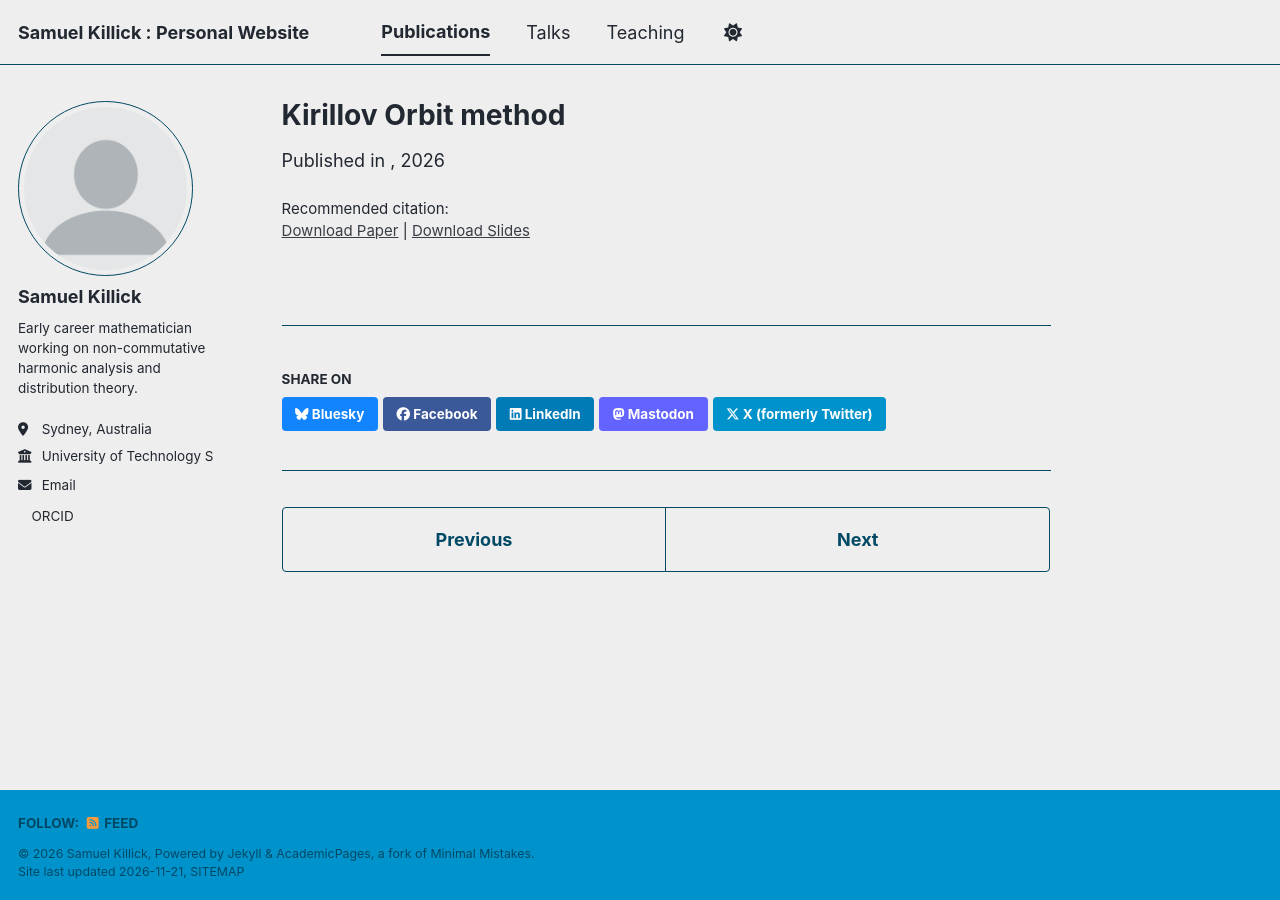
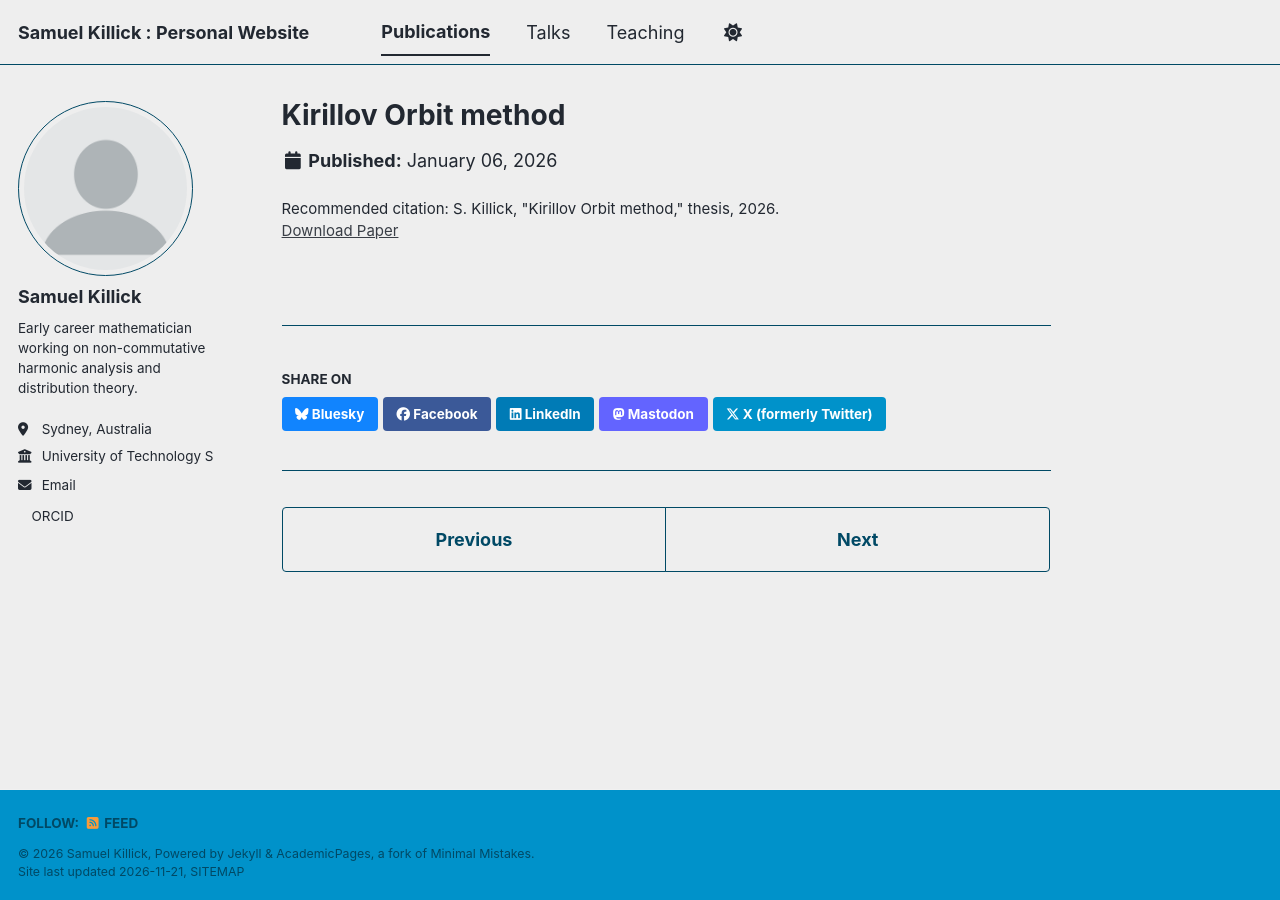
Before and after one commit to skillick/skillick.github.io, a Jekyll site: the page built from _publications/2026-01-06-kirillov-orbit-method.md, in a window 1280 px wide. Built offline with Jekyll 4.4.1, drawn with Linux system fonts in a browser that asks for light colours; a style sheet for code colours, icons or effects is not loaded.

Commit message:
Fix thesis entry showing empty venue and broken slides link
Remove blank venue/slides fields, add a citation so the PDF link shows,
and only print "Published in" on the list page when a venue is set.

Co-Authored-By: Claude Opus 5.5 <noreply@anthropic.com>
Claude-Session: https://claude.ai/code/session_01X3ugnvL4Wo9vrcgY7tYEJJ

```diff
--- a/_includes/archive-single.html
+++ b/_includes/archive-single.html
@@ -41,7 +41,7 @@
         {% if post.collection == 'teaching' %}
           <p> {{ post.type }}, <i>{{ post.venue }}</i>, {{ post.date | default: "1900-01-01" | date: "%Y" }} </p>
         {% elsif post.collection == 'publications' %}
-          <p>Published in <i>{{ post.venue }}</i>, {{ post.date | default: "1900-01-01" | date: "%Y" }} </p>
+          {% if post.venue and post.venue != "" %}<p>Published in <i>{{ post.venue }}</i>, {{ post.date | default: "1900-01-01" | date: "%Y" }} </p>{% else %}<p>{{ post.date | default: "1900-01-01" | date: "%Y" }}</p>{% endif %}
         {% elsif post.date %}
          <p class="page__date"><strong><i class="fa fa-fw fa-calendar" aria-hidden="true"></i> {{ site.data.ui-text[site.locale].date_label | default: "Published:" }}</strong> <time datetime="{{ post.date | default: "1900-01-01" | date_to_xmlschema }}">{{ post.date | default: "1900-01-01" | date: "%B %d, %Y" }}</time></p>
         {% endif %}
--- a/_publications/2026-01-06-kirillov-orbit-method.md
+++ b/_publications/2026-01-06-kirillov-orbit-method.md
@@ -4,8 +4,6 @@ collection: publications
 category: theses
 excerpt: 'Thesis: Kirillov Orbit method'
 date: 2026-01-06
-venue: ''
-slidesurl: ''
 paperurl: 'https://skillick.github.io/files/Thesis_draft_3.pdf'
-citation: ''
+citation: 'S. Killick, "Kirillov Orbit method," thesis, 2026.'
 ---
```
